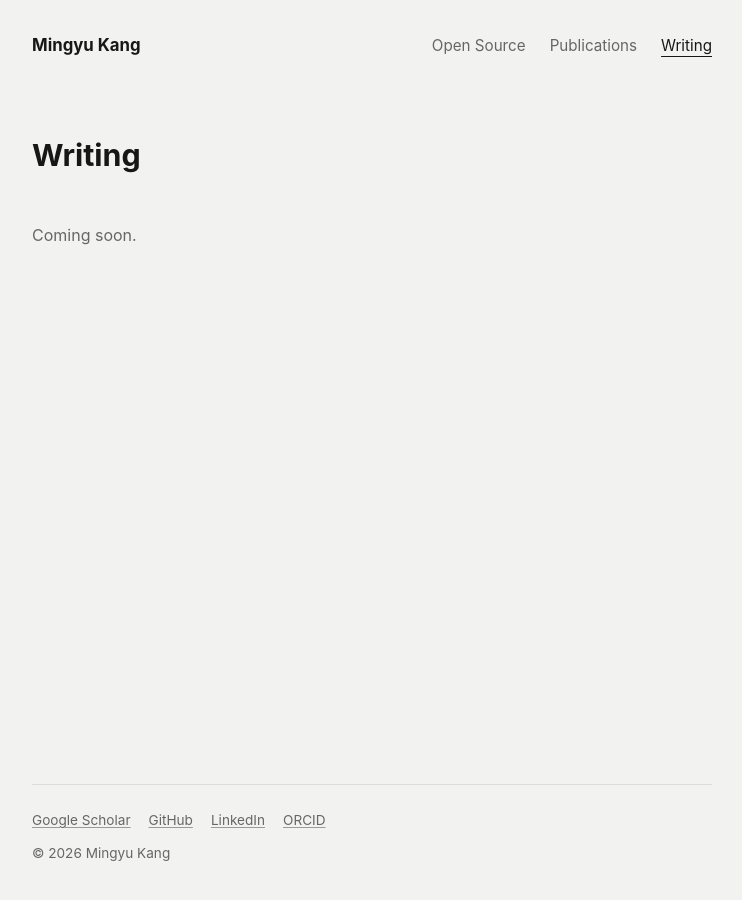
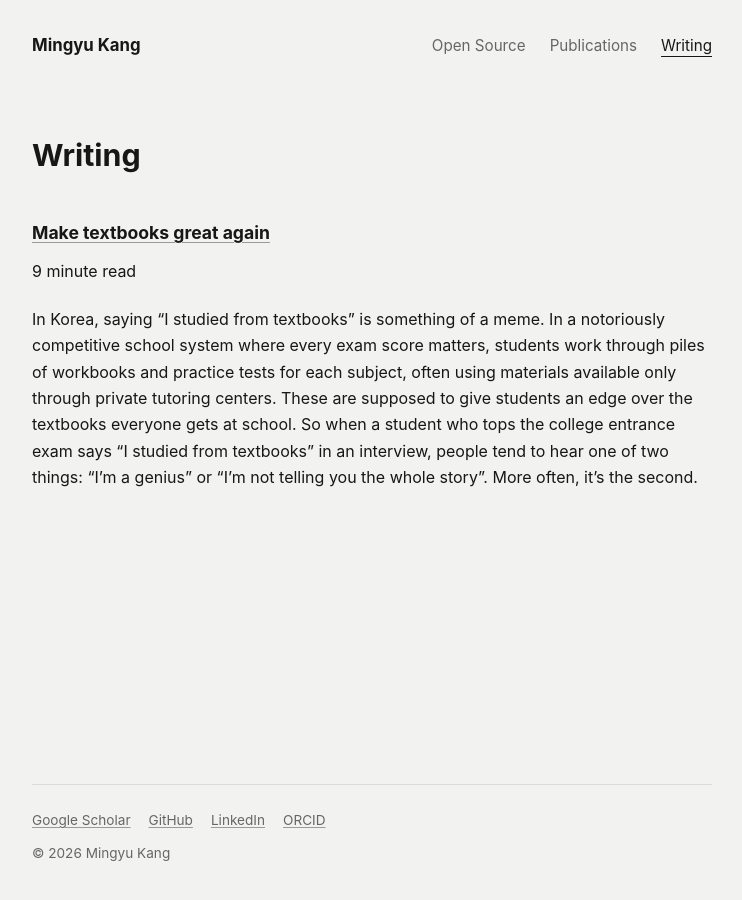
Before and after one commit to mkangquantum/mkangquantum.github.io, a Jekyll site: the page built from _pages/writing.md, in a window 1280 px wide. Shown: the whole page, without its empty margins (268-1010 px from the left). Built offline with Jekyll 4.4.1, drawn with Linux system fonts in a browser that asks for light colours.

Commit message:
Add textbook reading list post

```diff
--- a/_pages/writing.md
+++ b/_pages/writing.md
@@ -5,4 +5,7 @@ permalink: /writing/
 author_profile: false
 ---
 
-<p class="empty-state">Coming soon.</p>
+{% include base_path %}
+{% for post in site.posts %}
+  {% include archive-single.html %}
+{% endfor %}
--- /dev/null
+++ b/_posts/2026-09-09-reading_list.md
@@ -0,0 +1,150 @@
+---
+title: "Make textbooks great again"
+date: 2026-09-09
+permalink: /writing/reading-list/
+published: true
+tags:
+  - Reading
+---
+
+In Korea, saying "I studied from textbooks" is something of a meme. In a notoriously competitive school system where every exam score matters, students work through piles of workbooks and practice tests for each subject, often using materials available only through private tutoring centers. These are supposed to give students an edge over the textbooks everyone gets at school. So when a student who tops the college entrance exam says "I studied from textbooks" in an interview, people tend to hear one of two things: "I'm a genius" or "I'm not telling you the whole story". More often, it's the second.
+
+I can imagine a near AI-powered future where "I studied from textbooks" becomes a clear sign of genius. One pessimistic possibility is that our brains will be so fried by instant chatbot responses that working through a textbook will become extremely challenging. Another is that the world will move so fast that students will either be too busy catching up or give up early on, leaving little time or energy to digest established knowledge.
+
+It's a hard time to be a junior researcher in the AI era. Producing research that stands out amid a flood of results generated by prompts like *You can do it, bro* is daunting, to say the least. Perhaps ironically, the best move in such a fast-paced landscape might be to slow down and build a solid foundation. Actually reading textbooks and appreciating ideas from half a century ago might just be the sign of genius that gives you an edge over those who produce profusely but never internalize.
+
+I'm not being anti-AI here. I'm a huge fan of how AI is enabling unpredecedented research, and I'm deeply committed to being part of that transformation. I see this as a *yin and yang* situation: those who master both the discipline of internalizing fundamental knowledge and the skill of making AI-pilled progress can do great research. The two are not opposite - they are complementary, interconnected, and interdependent.
+
+In hopes of *making textbooks great again*, I'm sharing a list of my favorite textbooks I read from 2016 to 2026. Obviously, I only read a few chapters from the more advanced textbooks to apply to my own research. I’m sure I’ve missed plenty of good books—it would be great if this post inspires you to share your own reading list. Click the triangle for my thoughts on the book.
+
+Even now, when AI models seem to have digested every textbook out there, the legacy of these books lives on when we take the time to understand their ideas. Only then will our orchestration of knowledge production be firmly grounded in a deep understanding of first principles. And if you ask me, textbooks are best read in print, with a pencil in hand.
+
+### General
+
+<div class="reading-list">
+    <details class="reading-list__comment">
+      <summary>
+        <span>Michael A. Nielsen and Isaac L. Chuang. <cite><a href="https://www.cambridge.org/highereducation/books/quantum-computation-and-quantum-information/01E10196D0A682A6AEFFEA52D53BE9AE">Quantum Computation and Quantum Information</a></cite>.</span>
+      </summary>
+      <!-- TODO: Replace the placeholder below with your brief comment. -->
+      <p>The GOAT textbook that needs no introduction. I highly recommend reading it from cover to cover if you want to do quantum research. Anything fundamental in quantum science (the Solovay–Kitaev theorem, Shor's algorithm, quantum error correction, and so much more...) is best explained in this book. Undergraduates should be legally banned from doing quantum research if they haven't gone through Chapter 4.</p>
+    </details>
+    <details class="reading-list__comment">
+      <summary>
+        <span>David J. Griffiths. <cite><a href="https://www.cambridge.org/9781107179868">Introduction to Quantum Mechanics</a></cite> (2nd ed.).</span>
+      </summary>
+      <!-- TODO: Replace the placeholder below with your brief comment. -->
+      <p>I'm not sure if this is still a thing, but when I was an undergrad, physics nerds used to quarrel over which quantum mechanics textbook was best - Shankar, Ballentine, Sakurai, and so on. I'm team Griffiths - this book is about as friendly as it gets for confused undergraduates. Even so, it keeps a firm grip on advanced topics like atomic physics, WKB theory, Berry phase, and scattering.</p>
+    </details>
+    <details class="reading-list__comment">
+      <summary>
+        <span>L. D. Landau and E. M. Lifshitz. <cite><a href="https://shop.elsevier.com/books/mechanics/landau/978-0-08-050347-9">Mechanics</a></cite>.</span>
+      </summary>
+      <!-- TODO: Replace the placeholder below with your brief comment. -->
+      <p>The first 20 pages are the most compact account of the classical laws of physics. They aren't meant to be understood on the first pass, but that's why it is rewarding to grasp them after several reads over a few months. I also think Chapter 7 offers great insight for those who wonder how Heisenberg might have arrived at his formulation of quantum mechanics.</p>
+    </details>
+    <details class="reading-list__comment">
+      <summary>
+        <span>L. D. Landau and E. M. Lifshitz. <cite><a href="https://shop.elsevier.com/books/course-of-theoretical-physics/landau/978-0-08-023039-9">Statistical Physics, Part 1</a></cite>.</span>
+      </summary>
+      <!-- TODO: Replace the placeholder below with your brief comment. -->
+      <p>The thing about Landau &amp; Lifshitz textbooks (although I've only managed to read these two) is that they take great care to be precise about first principles. It's like travelling back to the origins of ideas like phase space and entropy that you usually take for granted. The first 30 pages lay out the foundations of the laws of macroscopic systems without sweeping anything under the rug.</p>
+    </details>
+</div>
+
+### Atomic physics & open quantum systems
+
+<div class="reading-list">
+    <details class="reading-list__comment">
+      <summary>
+        <span>Claude Cohen-Tannoudji, Jacques Dupont-Roc, and Gilbert Grynberg. <cite><a href="https://doi.org/10.1002/9783527617197">Atom–Photon Interactions: Basic Processes and Applications</a></cite>.</span>
+      </summary>
+      <!-- TODO: Replace the placeholder below with your brief comment. -->
+      <p>This book is an encyclopedia of atomic transitions. It is humbling to think of how such deep theoretical work has sustained the marvels that atomic physics experiments give today. And this is only one of the many textbooks from Cohen-Tannoudji! Someone <a href="https://www.youtube.com/watch?v=St_3LlBcva8">thinks he's satanic</a> though.</p>
+    </details>
+    <details class="reading-list__comment">
+      <summary>
+        <span>Heinz-Peter Breuer and Francesco Petruccione. <cite><a href="https://academic.oup.com/book/27757">The Theory of Open Quantum Systems</a></cite>.</span>
+      </summary>
+      <!-- TODO: Replace the placeholder below with your brief comment. -->
+      <p>One of the struggles with math-y textbooks is getting stuck between one equation and the next because either there's an error or the authors skipped an important step they deemed trivial. This book had none of those issues and really delivered on physical and mathematical intuition. It's a pleasant experience to study the Born–Markov approximation in Chapter 3 and then move beyond it in Chapter 9.</p>
+    </details>
+    <details class="reading-list__comment">
+      <summary>
+        <span>Crispin Gardiner and Peter Zoller. <cite><a href="https://link.springer.com/book/9783540223016">Quantum Noise: A Handbook of Markovian and Non-Markovian Quantum Stochastic Methods with Applications to Quantum Optics</a></cite>.</span>
+      </summary>
+      <!-- TODO: Replace the placeholder below with your brief comment. -->
+      <p>It's amusing that Breuer and Petruccione's book only briefly covers the quantum Langevin equation and doesn't touch on input-output theory, while this one introduces both right at the start of the technical discussion (Chapter 3). In my opinion, this book speaks more directly to experimentalists, which is great for theorists too!</p>
+    </details>
+</div>
+
+### Quantum error correction (QEC)
+
+<div class="reading-list">
+    <details class="reading-list__comment">
+      <summary>
+        <span>Dan Browne. <cite><a href="https://sites.google.com/site/danbrowneucl/lectures-on-topological-codes-and-quantum-computation">Lectures on Topological Codes and Quantum Computation</a></cite> (lecture notes).</span>
+      </summary>
+      <!-- TODO: Replace the placeholder below with your brief comment. -->
+      <p>Life is short. Quantum computing is already too much. When am I supposed to learn topology? Fortunately, these lecture notes help you understand why people keep bringing up homology and chain complexes in QEC research. The fundamental idea that encoding quantum information in topology can protect it from noise is just beautiful—and it also underlies today's state-of-the-art QEC demonstrations.</p>
+    </details>
+    <details class="reading-list__comment">
+      <summary>
+        <span>Daniel Gottesman. <cite><a href="https://www.cs.umd.edu/~dgottesm/QECCbook-2026.pdf">Surviving as a Quantum Computer in a Classical World</a></cite> (2026 draft, PDF).</span>
+      </summary>
+      <!-- TODO: Replace the placeholder below with your brief comment. -->
+      <p>In my opinion, syndrome extraction for arbitrary CSS codes - {Shor, Steane, Knill}-style EC-is clearly important but too often overlooked in QEC theory. Chapter 12 gives the cleanest explanation I've seen of Shor-, Steane-, and Knill-style error correction, all in one place. If you want to learn about the rigorous mathematical theory of fault tolerance, this is a great book to have around. Start with Chapter 10 to get to know r-filters and gadgets-you'll be seeing a lot of them.</p>
+    </details>
+</div>
+
+### Quantum chemistry
+
+<div class="reading-list">
+    <details class="reading-list__comment">
+      <summary>
+        <span>Attila Szabo and Neil S. Ostlund. <cite><a href="https://store.doverpublications.com/products/9780486691862">Modern Quantum Chemistry: Introduction to Advanced Electronic Structure Theory</a></cite>.</span>
+      </summary>
+      <!-- TODO: Replace the placeholder below with your brief comment. -->
+      <p>An absolute must-read for quantum chemistry. I felt like the authors already knew exactly where I'd get confused and wrote the textbook to give me room to think for myself without getting unnecessarily lost. The notation is carefully chosen, and the explanations are insightful. The problems are also worth solving, especially because there's a very nice <a href="https://github.com/jeanwsr/S-O-MQC-HW">solution set</a>.</p>
+    </details>
+    <details class="reading-list__comment">
+      <summary>
+        <span>Abraham Nitzan. <cite><a href="https://www.tau.ac.il/~nitzan/book.html">Chemical Dynamics in Condensed Phases: Relaxation, Transfer, and Reactions in Condensed Molecular Systems</a></cite>.</span>
+      </summary>
+      <!-- TODO: Replace the placeholder below with your brief comment. -->
+      <p>Electronic structure theory is cool, but if we're talking about chemistry, what about the solvent? This textbook covers the theory of chemical reactions in a realistic setting, where molecules vibrate while surrounded by a condensed-phase environment (solid or liquid). It was the only place where I could find insightful discussions on the effects of vibrational dephasing.</p>
+    </details>
+</div>
+
+### Others
+
+<div class="reading-list">
+    <details class="reading-list__comment">
+      <summary>
+        <span>Anthony Zee. <cite><a href="https://press.princeton.edu/books/hardcover/9780691140346/quantum-field-theory-in-a-nutshell">Quantum Field Theory in a Nutshell</a></cite>.</span>
+      </summary>
+      <!-- TODO: Replace the placeholder below with your brief comment. -->
+      <p>This book is well known for offering the clearest explanation of Feynman's path integral. Unlike more standard textbooks such as <a href="https://www.cambridge.org/highereducation/books/quantum-field-theory-and-the-standard-model/A4CD66B998F2C696DCC75B984A7D5799">Schwartz</a> (which is also amazing) that start by defining field operators, this one goes straight to the action (pun intended). Highly recommended for anyone who wants to understand Feynman diagrams just by reading the first chapter.</p>
+    </details>
+    <details class="reading-list__comment">
+      <summary>
+        <span>Steven M. Girvin and Kun Yang. <cite><a href="https://www.cambridge.org/highereducation/books/modern-condensed-matter-physics/F0A27AC5DEA8A40EA6EA5D727ED8B14E">Modern Condensed Matter Physics</a></cite>.</span>
+      </summary>
+      <!-- TODO: Replace the placeholder below with your brief comment. -->
+      <p>I picked up this textbook in hopes of understanding the fractional quantum Hall effect (FQHE). Many would agree that FQHE has all the qualities of a beautiful theory: it offers an unexpected explanation for exotic behavior in nature that shows up so cleanly in experiments. With this textbook in hand, I'm confident that I can pretend to understand it. Perhaps adding it to this list will get me to read the other chapters one day too.</p>
+    </details>
+    <details class="reading-list__comment">
+      <summary>
+        <span>Jakob Schwichtenberg. <cite><a href="https://link.springer.com/book/10.1007/978-3-319-66631-0">Physics from Symmetry</a></cite>.</span>
+      </summary>
+      <!-- TODO: Replace the placeholder below with your brief comment. -->
+      <p>Lie algebras are so important in physics, but they're often crammed into a single lecture, which makes them hard to internalize. Sitting down with Chapter 3 of this book helps. If Lie groups, generators, and algebras make your head spin, this book will at least help you describe the rotation in the standard representation of SO(3). The side-by-side notes in the wide margins are very helpful.</p>
+    </details>
+    <details class="reading-list__comment">
+      <summary>
+        <span>G. W. Stewart and Ji-guang Sun. <cite><a href="https://shop.elsevier.com/books/matrix-perturbation-theory/stewart/978-0-08-092613-1">Matrix Perturbation Theory</a></cite>.</span>
+      </summary>
+      <!-- TODO: Replace the placeholder below with your brief comment. -->
+      <p>The newest addition to my textbook collection. I picked this up for my <a href="https://arxiv.org/abs/2608.12830">latest paper</a> - I needed to understand how errors in matrix elements translate into errors in eigenvalues in a generalized eigenvalue problem. Along the way, I learned a lot of fundamental concepts like QR decomposition and Gershgorin theory. And this is exactly the kind of detour you can enjoy only by reading textbooks!</p>
+    </details>
+</div>
```
